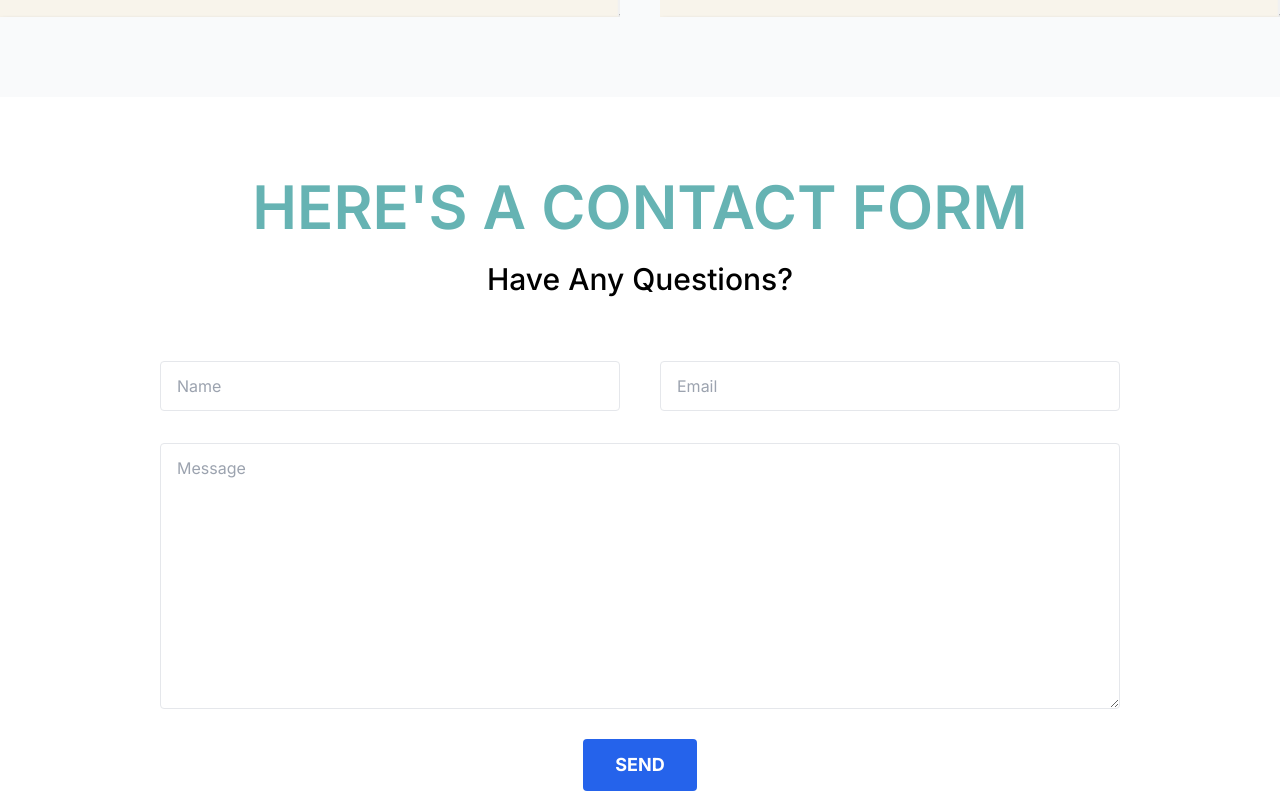
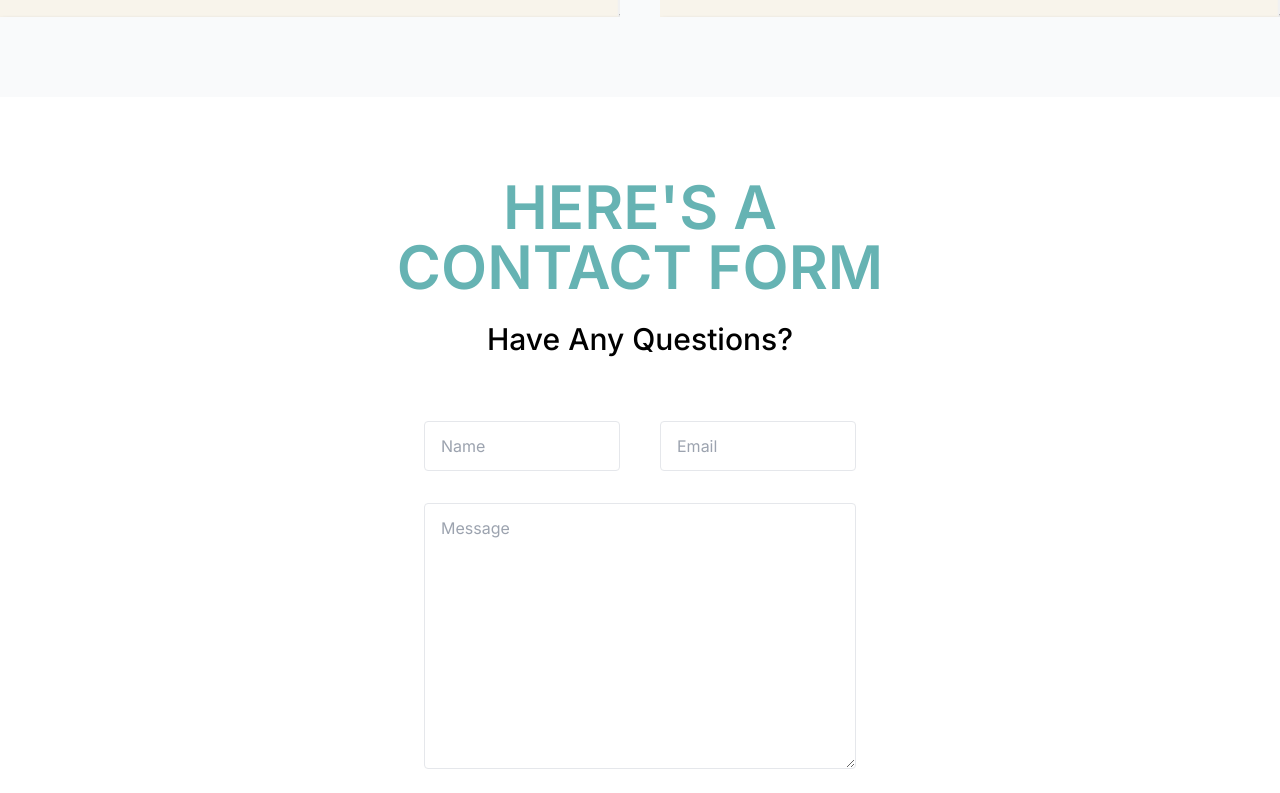
Before and after one commit to ahsanali7893/Portfolio, a Next.js app: page / in a window 1280 px wide. Shown: the part 2924-3717 px from the top of the page. Built offline with nearby package versions, Linux system fonts and the light colour scheme.

Commit message:
initial changes

```diff
--- a/src/components/Contact/page.tsx
+++ b/src/components/Contact/page.tsx
@@ -8,7 +8,7 @@ type Props = {};
 const Contact = (props: Props) => {
   return (
     <section id="contact">
-      <div className="container py-16 md:py-20">
+      <div className="container py-16 md:py-20 max-w-xl mx-auto">
         <h2 className="text-center font-header text-4xl font-semibold uppercase text-[#66b3b3] sm:text-5xl lg:text-6xl">
           Here's a contact form
         </h2>
```
